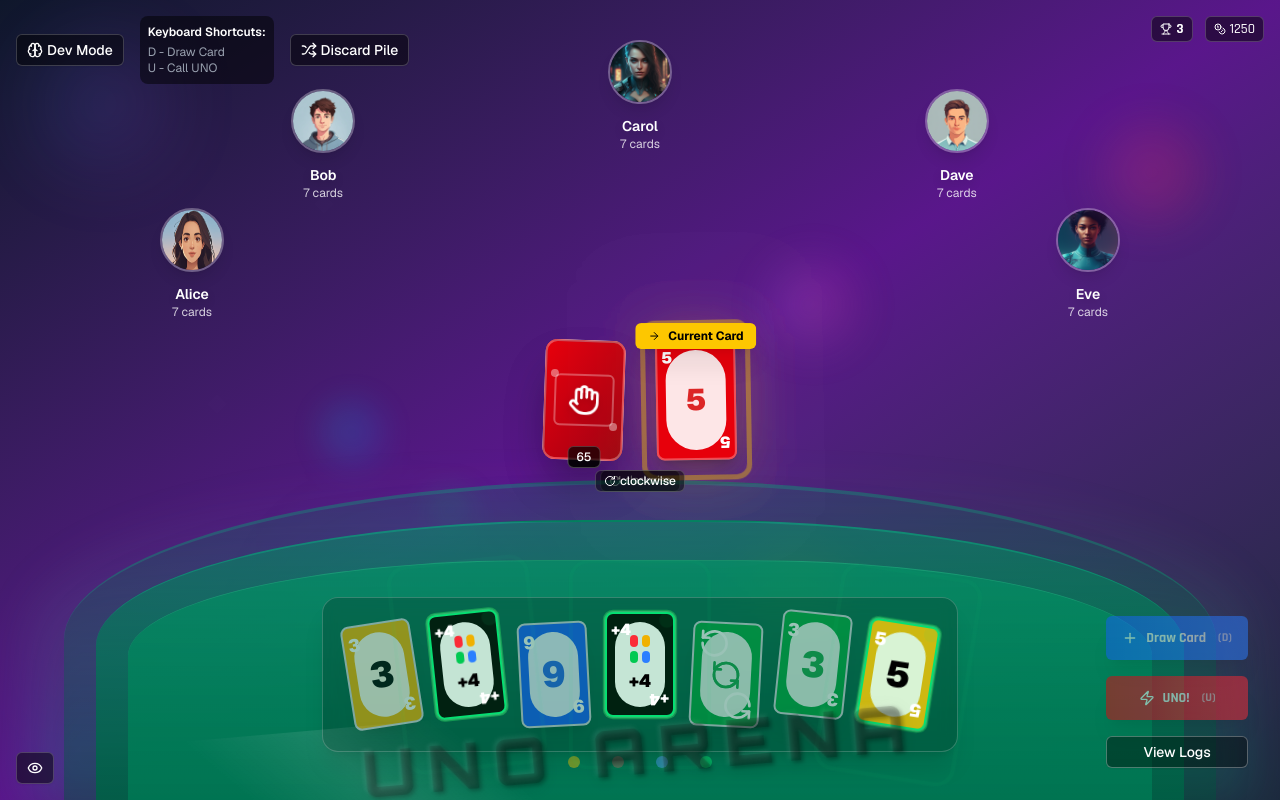
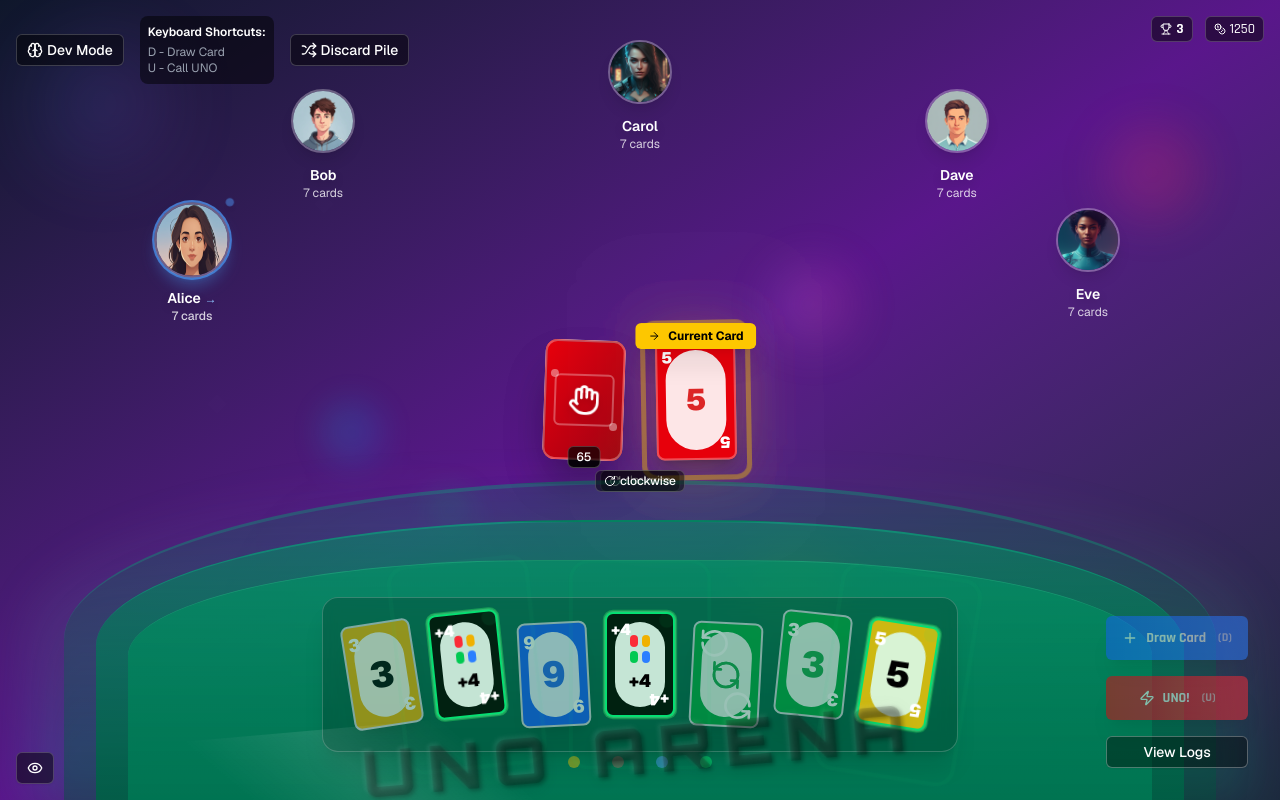
Before and after one commit to ashokgit/uno-card-game, a Next.js app: page / in a window 1280 px wide. Built offline with nearby package versions, Linux system fonts and the light colour scheme.

Commit message:
Enhance Uno game by adding 'isNextPlayer' property to player state and updating UI to visually indicate the next player. Refactor getNextPlayer method in game engine to public access for improved player management.

```diff
--- a/app/page.tsx
+++ b/app/page.tsx
@@ -29,6 +29,7 @@ interface Player {
   cardCount: number
   avatar: string
   isActive: boolean
+  isNextPlayer: boolean
   position: { top: string; left: string; transform?: string; position?: string }
   cards: GameCard[]
 }
@@ -186,6 +187,7 @@ export default function UnoGame() {
 
     const enginePlayers = gameEngine.getPlayers()
     const topCard = gameEngine.getTopCard()
+    const nextPlayer = gameEngine.getNextPlayer()
 
     const players: Player[] = enginePlayers.map((player, index) => {
       const playerData = {
@@ -205,6 +207,7 @@ export default function UnoGame() {
                     ? "/male-avatar-2.png"
                     : "/female-avatar-3.png",
         isActive: gameEngine.getCurrentPlayer().id === player.id,
+        isNextPlayer: nextPlayer.id === player.id,
         position: getPlayerPosition(index),
         cards: index === 0 ? (player.getHand() || []).map(convertEngineCard) : [],
       }
@@ -1447,11 +1450,19 @@ export default function UnoGame() {
               )}
 
               <div
-                className={`relative transition-all duration-300 ${player.isActive ? "ring-4 ring-yellow-400 rounded-full shadow-2xl shadow-yellow-400/70 scale-110" : ""
+                className={`relative transition-all duration-300 ${player.isActive
+                    ? "ring-4 ring-yellow-400 rounded-full shadow-2xl shadow-yellow-400/70 scale-110"
+                    : player.isNextPlayer
+                      ? "ring-2 ring-blue-400/60 rounded-full shadow-lg shadow-blue-400/40 scale-105"
+                      : ""
                   }`}
               >
                 <Avatar
-                  className={`border-2 border-white/30 shadow-lg transition-all duration-300 ${player.isActive ? "w-20 h-20" : "w-16 h-16"
+                  className={`border-2 border-white/30 shadow-lg transition-all duration-300 ${player.isActive
+                      ? "w-20 h-20"
+                      : player.isNextPlayer
+                        ? "w-18 h-18"
+                        : "w-16 h-16"
                     }`}
                 >
                   <AvatarImage src={player.avatar || "/placeholder.svg"} alt={player.name} />
@@ -1467,16 +1478,35 @@ export default function UnoGame() {
                     <div className="absolute inset-0 ring-2 ring-yellow-300/30 rounded-full animate-ping"></div>
                   </>
                 )}
+                {player.isNextPlayer && !player.isActive && (
+                  <>
+                    <div className="absolute -top-1 -right-1 w-2 h-2 bg-blue-400/60 rounded-full animate-pulse shadow-md"></div>
+                    {/* Subtle glow effect for next player */}
+                    <div className="absolute inset-0 ring-2 ring-blue-400/30 rounded-full animate-pulse"></div>
+                  </>
+                )}
               </div>
 
               <div className="text-center">
                 <p
-                  className={`font-semibold text-white drop-shadow-lg transition-all duration-300 ${player.isActive ? "text-base" : "text-sm"
+                  className={`font-semibold text-white drop-shadow-lg transition-all duration-300 ${player.isActive
+                      ? "text-base"
+                      : player.isNextPlayer
+                        ? "text-sm font-bold"
+                        : "text-sm"
                     }`}
                 >
                   {player.name}
+                  {player.isNextPlayer && !player.isActive && (
+                    <span className="ml-1 text-blue-300 text-xs">→</span>
+                  )}
                 </p>
-                <p className={`text-white/80 transition-all duration-300 ${player.isActive ? "text-sm" : "text-xs"}`}>
+                <p className={`text-white/80 transition-all duration-300 ${player.isActive
+                    ? "text-sm"
+                    : player.isNextPlayer
+                      ? "text-xs font-medium"
+                      : "text-xs"
+                  }`}>
                   {player.cardCount} {player.cardCount === 1 ? 'card' : 'cards'}
                 </p>
                 {player.cardCount === 1 && !player.isActive && (
--- a/lib/uno-engine.ts
+++ b/lib/uno-engine.ts
@@ -1361,7 +1361,7 @@ export class UnoGame {
     return this.hardAIStrategy(playableCards, topCard, player)
   }
 
-  private getNextPlayer(): UnoPlayer {
+  public getNextPlayer(): UnoPlayer {
     const nextIndex = this.getNextPlayerIndex()
     return this.players[nextIndex]
   }
```
